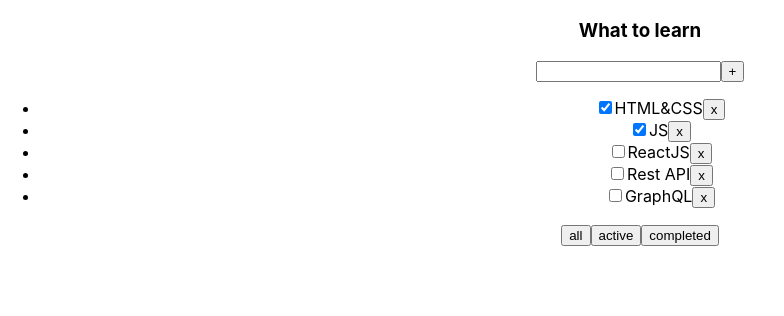
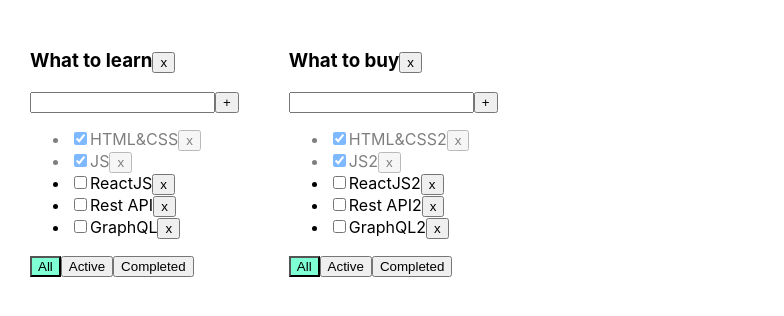
Before and after one commit to KatrinaNov/experimental-todo, a React (Create React App) app: page / in a window 1280 px wide. Shown: the top 316 px of the page, without its empty margins (0-784 px from the left). Built offline with nearby package versions, Linux system fonts and the light colour scheme.

Commit message:
05. few todolists

```diff
--- a/src/App.css
+++ b/src/App.css
@@ -1,38 +1,24 @@
 .App {
-  text-align: center;
+  padding: 30px;
+  display: flex;
 }
 
-.App-logo {
-  height: 40vmin;
-  pointer-events: none;
+.App > div {
+  margin-right: 50px;
 }
 
-@media (prefers-reduced-motion: no-preference) {
-  .App-logo {
-    animation: App-logo-spin infinite 20s linear;
-  }
+.error {
+  border: red 1px solid;
 }
 
-.App-header {
-  background-color: #282c34;
-  min-height: 100vh;
-  display: flex;
-  flex-direction: column;
-  align-items: center;
-  justify-content: center;
-  font-size: calc(10px + 2vmin);
-  color: white;
+.error-message {
+  color: red;
 }
 
-.App-link {
-  color: #61dafb;
+.active-filter {
+  background-color: aquamarine;
 }
 
-@keyframes App-logo-spin {
-  from {
-    transform: rotate(0deg);
-  }
-  to {
-    transform: rotate(360deg);
-  }
+.is-done {
+  opacity: 0.5;
 }
--- a/src/App.tsx
+++ b/src/App.tsx
@@ -1,55 +1,110 @@
 import React, {useState} from 'react';
 import './App.css';
-import {Todolist} from './Todolist';
-import {v1} from "uuid";
+import {TaskType, Todolist} from './Todolist';
+import {v1} from 'uuid';
 
 export type FilterValuesType = "all" | "active" | "completed";
+export type todolistsType = {
+  id: string
+  title: string
+  filter: FilterValuesType
+}
+type TasksStateType = {
+  [key: string]: Array<TaskType>
+}
 
 function App() {
-    let [tasks, setTasks] = useState([
+
+  let todolistID1=v1();
+  let todolistID2=v1();
+
+  let [todolists, setTodolists] = useState<Array<todolistsType>>([
+    {id: todolistID1, title: 'What to learn', filter: 'all'},
+    {id: todolistID2, title: 'What to buy', filter: 'all'},
+  ])
+
+  let [tasks, setTasks] = useState<TasksStateType>({
+    [todolistID1]:[
       {id: v1(), title: "HTML&CSS", isDone: true},
       {id: v1(), title: "JS", isDone: true},
       {id: v1(), title: "ReactJS", isDone: false},
       {id: v1(), title: "Rest API", isDone: false},
       {id: v1(), title: "GraphQL", isDone: false},
-        ]);
+    ],
+    [todolistID2]:[
+      {id: v1(), title: "HTML&CSS2", isDone: true},
+      {id: v1(), title: "JS2", isDone: true},
+      {id: v1(), title: "ReactJS2", isDone: false},
+      {id: v1(), title: "Rest API2", isDone: false},
+      {id: v1(), title: "GraphQL2", isDone: false},
+    ]
+  });
 
 
-    function removeTask(id: string) {
-        let filteredTasks = tasks.filter(t => t.id != id);
-        setTasks(filteredTasks);
+  // let [filter, setFilter] = useState<FilterValuesType>("all");
+
+
+  function removeTask(todoListId: string, id: string) {
+    setTasks({...tasks, [todoListId]: tasks[todoListId].filter(t => t.id !== id)})
+    // let filteredTasks = tasks.filter(t => t.id != id);
+    // setTasks(filteredTasks);
   }
 
-    const addTask = (title:string) => {
-
-        let newTask=    {id: v1(), title: title, isDone: false};
-        setTasks([newTask,...tasks])
+  function addTask(todoListId: string, title: string) {
+    let newTask = {id: v1(), title: title, isDone: false};
+    // let newTasks = [task, ...tasks];
+    setTasks({...tasks, [todoListId]: [newTask, ...tasks[todoListId]]});
   }
 
-    let [filter, setFilter] = useState<FilterValuesType>("all");
-
-    let tasksForTodolist = tasks;
-
-    if (filter === "active") {
-        tasksForTodolist = tasks.filter(t => t.isDone === false);
-    }
-    if (filter === "completed") {
-        tasksForTodolist = tasks.filter(t => t.isDone === true);
+  function changeStatus(todoListId: string, taskId: string, isDone: boolean) {
+    // let task = tasks.find(t => t.id === taskId);
+    // if (task) {
+    //   task.isDone = isDone;
+    // }
+    //
+    // setTasks([...tasks]);
+    setTasks({...tasks, [todoListId]: tasks[todoListId].map(m=>m.id === taskId ? {...m, isDone: isDone} : m)})
   }
 
-    function changeFilter(value: FilterValuesType) {
-        setFilter(value);
+  function changeFilter(todolistId: string, value: FilterValuesType) {
+    setTodolists(todolists.map(m=>m.id===todolistId ? {...m, filter: value} : m))
+  }
+
+  function removeTodolist(todoListId: string) {
+    setTodolists(todolists.filter(t=>t.id !== todoListId))
+    // let filteredTasks = tasks.filter(t => t.id != id);
+    delete tasks[todoListId]
+    // setTasks({...tasks})
   }
 
   return (
     <div className="App">
+      {todolists.map(m => {
+          let tasksForTodolist = tasks[m.id];
+
+          if (m.filter === "active") {
+            tasksForTodolist = tasks[m.id].filter(t => t.isDone === false);
+          }
+          if (m.filter === "completed") {
+            tasksForTodolist = tasks[m.id].filter(t => t.isDone === true);
+          }
+
+          return (
             <Todolist
-                title="What to learn"
+              key={m.id}
+              todolistId={m.id}
+              title={m.title}
               tasks={tasksForTodolist}
               removeTask={removeTask}
               changeFilter={changeFilter}
               addTask={addTask}
+              changeTaskStatus={changeStatus}
+              filter={m.filter}
+              removeTodolist={removeTodolist}
             />
+          )
+        }
+      )}
     </div>
   );
 }
--- a/src/Todolist.tsx
+++ b/src/Todolist.tsx
@@ -1,9 +1,7 @@
 import React, {ChangeEvent, KeyboardEvent, useState} from 'react';
 import {FilterValuesType} from './App';
-import {Button} from "./components/Button";
-import {Input} from "./components/Input";
 
-type TaskType = {
+export type TaskType = {
     id: string
     title: string
     isDone: boolean
@@ -12,65 +10,83 @@ type TaskType = {
 type PropsType = {
     title: string
     tasks: Array<TaskType>
-  removeTask: (taskId: string) => void
-  changeFilter: (value: FilterValuesType) => void
-  addTask: (title: string) => void
+    removeTask: (todoListId: string, taskId: string) => void
+    changeFilter: (todolistId: string, value: FilterValuesType) => void
+    addTask: (todoListId: string, title: string) => void
+    changeTaskStatus: (todoListId: string, taskId: string, isDone: boolean) => void
+    filter: FilterValuesType
+    todolistId: string
+    removeTodolist: (todolistId: string) => void
 }
 
 export function Todolist(props: PropsType) {
 
-  const [title, setTitle] = useState('')
+    let [title, setTitle] = useState("")
+    let [error, setError] = useState<string | null>(null)
 
-  const addTaskHandler = () => {
-    props.addTask(title)
-    setTitle('')
+    const addTask = () => {
+        if (title.trim() !== "") {
+            props.addTask(props.todolistId, title.trim());
+            setTitle("");
+        } else {
+            setError("Title is required");
         }
-  const removeTaskHandler = (id: string) => {
-    props.removeTask(id)
     }
-  const tsarFooHandler = (value: FilterValuesType) => {
-    props.changeFilter(value)
+
+    const onChangeHandler = (e: ChangeEvent<HTMLInputElement>) => {
+        setTitle(e.currentTarget.value)
     }
+
+    const onKeyPressHandler = (e: KeyboardEvent<HTMLInputElement>) => {
+        setError(null);
+        if (e.charCode === 13) {
+            addTask();
+        }
+    }
+
+    const onAllClickHandler = () => props.changeFilter(props.todolistId, "all");
+    const onActiveClickHandler = () => props.changeFilter(props.todolistId,"active");
+    const onCompletedClickHandler = () => props.changeFilter(props.todolistId,"completed");
+
+
     return <div>
-    <h3>{props.title}</h3>
+        <h3>{props.title}
+            <button onClick={()=>props.removeTodolist(props.todolistId)}>x</button>
+        </h3>
         <div>
-      <Input
-        value={title}
-        callbackChange={setTitle}
-        callbackKeyPress={addTaskHandler}/>
-      <Button name={'+'} callback={addTaskHandler}/>
-
-      {/*<input value={title} onChange={onChangeHandler} onKeyPress={onKeyPressHandler}/>*/}
-      {/*<button onClick={addTaskHandler}>+</button>*/}
-
+            <input value={title}
+                   onChange={onChangeHandler}
+                   onKeyPress={onKeyPressHandler}
+                   className={error ? "error" : ""}
+            />
+            <button onClick={addTask}>+</button>
+            {error && <div className="error-message">{error}</div>}
         </div>
         <ul>
             {
-        props.tasks.map(t => <li>
-          <input type="checkbox" checked={t.isDone}/>
+                props.tasks.map(t => {
+                    const onClickHandler = () => props.removeTask(props.todolistId, t.id)
+                    const onChangeHandler = (e: ChangeEvent<HTMLInputElement>) => {
+                        props.changeTaskStatus(props.todolistId,t.id, e.currentTarget.checked);
+                    }
+
+                    return <li key={t.id} className={t.isDone ? "is-done" : ""}>
+                        <input type="checkbox"
+                               onChange={onChangeHandler}
+                               checked={t.isDone}/>
                         <span>{t.title}</span>
-          {/*<button onClick={() => removeTaskHandler(t.id)}>x</button>*/}
-          <Button name={'x'} callback={() => removeTaskHandler(t.id)}/>
-          {/*<button onClick={() => {props.removeTask(t.id)}}>x</button>*/}
-        </li>)
+                        <button onClick={onClickHandler}>x</button>
+                    </li>
+                })
             }
         </ul>
         <div>
-      {/*<button onClick={() => tsarFooHandler('all')}>All</button>*/}
-      {/*<button onClick={() => tsarFooHandler('active')}>Active</button>*/}
-      {/*<button onClick={() => tsarFooHandler('completed')}>Completed</button>*/}
-
-      <Button name={'all'} callback={() => tsarFooHandler('all')}/>
-      <Button name={'active'} callback={() => tsarFooHandler('active')}/>
-      <Button name={'completed'} callback={() => tsarFooHandler('completed')}/>
-
-
-      {/*<button onClick={changeFilterAllHandler}>All</button>*/}
-      {/*/!*<button onClick={() => {props.changeFilter("all")}}>All</button>*!/*/}
-      {/*<button onClick={changeFilterActiveHandler}>Active</button>*/}
-      {/*/!*<button onClick={() => {props.changeFilter("active")}}>Active</button>*!/*/}
-      {/*<button onClick={changeFilterCompletedHandler}>Completed</button>*/}
-      {/*/!*<button onClick={() => {props.changeFilter("completed")}}>Completed</button>*!/*/}
+            <button className={props.filter === 'all' ? "active-filter" : ""}
+                    onClick={onAllClickHandler}>All</button>
+            <button className={props.filter === 'active' ? "active-filter" : ""}
+                onClick={onActiveClickHandler}>Active</button>
+            <button className={props.filter === 'completed' ? "active-filter" : ""}
+                onClick={onCompletedClickHandler}>Completed</button>
         </div>
     </div>
 }
--- a/src/index.tsx
+++ b/src/index.tsx
@@ -2,16 +2,11 @@ import React from 'react';
 import ReactDOM from 'react-dom';
 import './index.css';
 import App from './App';
-import reportWebVitals from './reportWebVitals';
+import * as serviceWorker from './serviceWorker';
 
-ReactDOM.render(
-  <React.StrictMode>
-    <App />
-  </React.StrictMode>,
-  document.getElementById('root')
-);
+ReactDOM.render(<App />,  document.getElementById('root'));
 
-// If you want to start measuring performance in your app, pass a function
-// to log results (for example: reportWebVitals(console.log))
-// or send to an analytics endpoint. Learn more: https://bit.ly/CRA-vitals
-reportWebVitals();
+// If you want your app to work offline and load faster, you can change
+// unregister() to register() below. Note this comes with some pitfalls.
+// Learn more about service workers: https://bit.ly/CRA-PWA
+serviceWorker.unregister();
--- a/src/reportWebVitals.ts
+++ /dev/null
@@ -1,15 +0,0 @@
-import { ReportHandler } from 'web-vitals';
-
-const reportWebVitals = (onPerfEntry?: ReportHandler) => {
-  if (onPerfEntry && onPerfEntry instanceof Function) {
-    import('web-vitals').then(({ getCLS, getFID, getFCP, getLCP, getTTFB }) => {
-      getCLS(onPerfEntry);
-      getFID(onPerfEntry);
-      getFCP(onPerfEntry);
-      getLCP(onPerfEntry);
-      getTTFB(onPerfEntry);
-    });
-  }
-};
-
-export default reportWebVitals;
```
Also changed, not shown: src/components/Input.tsx (+6 -6 lines), src/setupTests.ts (+1 -1 lines), src/logo.svg, 1 other file (tests, documents, lock files or other folders). Lines whose indentation alone changed are shown as unchanged.
